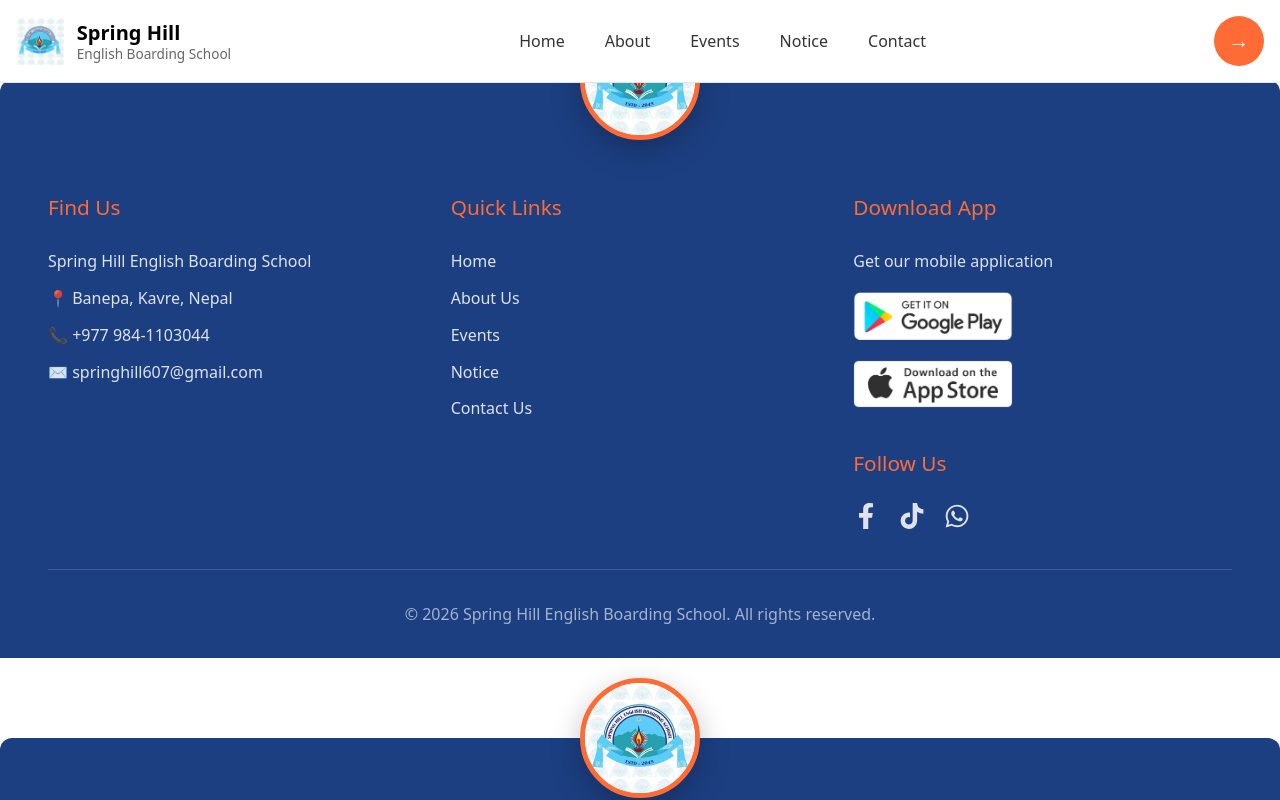
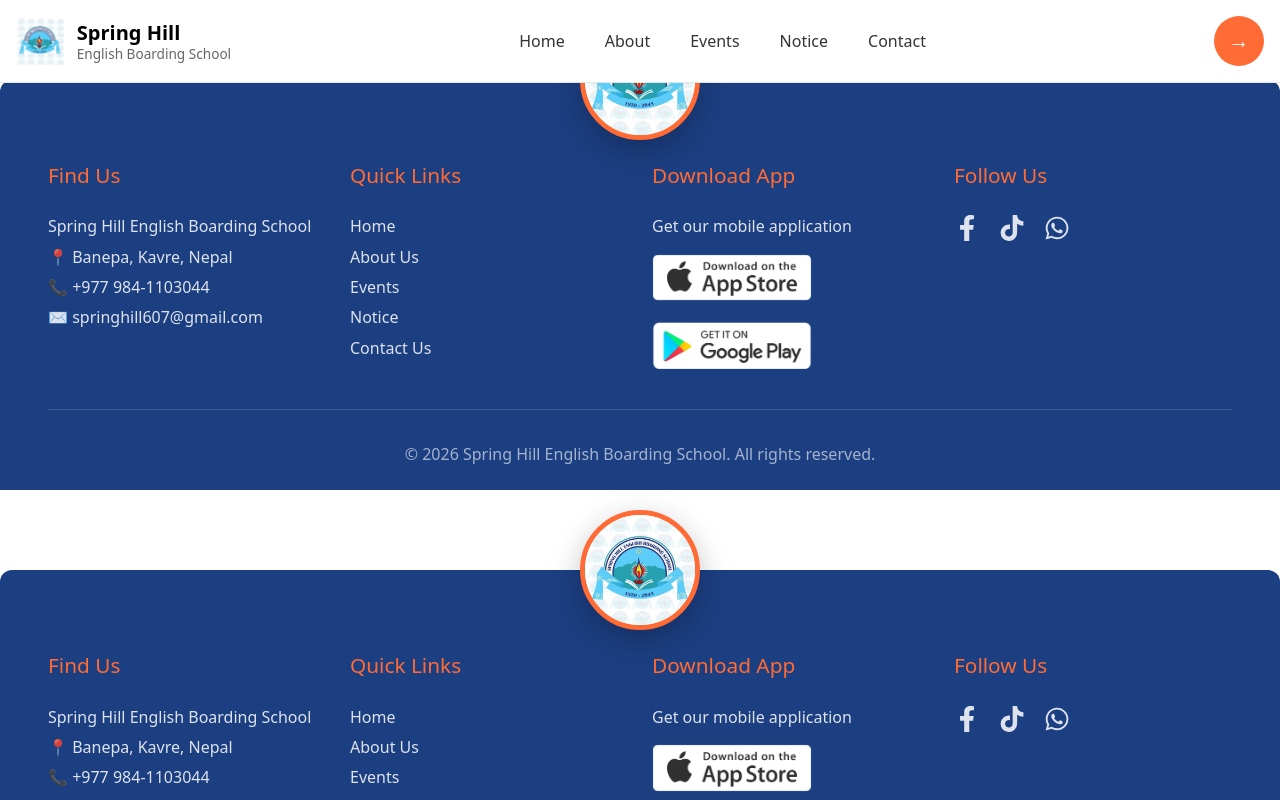
Before and after one commit to codetoli/SpringHill, a React (Vite) app in the folder Frontend/: page /Foooter in a window 1280 px wide. Shown: the top 800 px of the page. Built offline with nearby package versions, Linux system fonts and the light colour scheme.

Commit message:
Feat : footer - height reduced

```diff
--- a/Frontend/src/pages/Footer.jsx
+++ b/Frontend/src/pages/Footer.jsx
@@ -9,7 +9,7 @@ const Footer = () => {
         .footer {
           background: #1C3F82;
           color: white;
-          padding: 7rem 3rem 2rem;
+          padding: 5rem 3rem 1.5rem;
           border-top-right-radius: 12px;
           border-top-left-radius: 12px;
           position: relative;
@@ -46,7 +46,7 @@ const Footer = () => {
           max-width: 1200px;
           margin: auto;
           display: grid;
-         grid-template-columns: repeat(3, 1fr);
+          grid-template-columns: repeat(4, 1fr);
           gap: 1.5rem;
           margin-bottom: 2rem;
         }
@@ -60,7 +60,7 @@ const Footer = () => {
         .footer-section p,
         .footer-section a {
           color: rgba(255, 255, 255, 0.85);
-          line-height: 1.8;
+          line-height: 1.4;
           text-decoration: none;
           display: block;
           margin-bottom: 0.5rem;
@@ -79,7 +79,7 @@ const Footer = () => {
           margin-top: 1rem;
         }
 
-        .store-btn
+        .store-btn {
           border-radius: 8px;
           display: flex;
           justify-content: center;
@@ -87,17 +87,12 @@ const Footer = () => {
           transition: transform 0.3s ease, box-shadow 0.3s ease;
         }
 
-        .store-btn:hover {
-          transform: translateY(-2px);
-          box-shadow: 0 8px 20px rgba(0, 0, 0, 0.3);
-        }
-
         .store-img {
-
           max-width: 160px;
           height: auto;
         }
 
+        /* ===== SOCIAL ICONS ===== */
         .social-links {
           display: flex;
           gap: 1.2rem;
@@ -117,7 +112,6 @@ const Footer = () => {
           transition: color 0.3s ease, transform 0.3s ease;
         }
 
-/* Hover colors (brand-based) */
         .icon-only .social-icon:hover svg {
           transform: translateY(-2px);
         }
@@ -133,8 +127,6 @@ const Footer = () => {
         .icon-only .social-icon[aria-label="WhatsApp"]:hover svg {
           color: #25d366;
         }
-
-
 
         /* ===== FOOTER BOTTOM ===== */
         .footer-bottom {
@@ -157,11 +149,10 @@ const Footer = () => {
           }
 
           .footer-content {
-    grid-template-columns: repeat(2, 1fr);
+            grid-template-columns: 1fr;
             gap: 1.5rem;
           }
         }
-
       `}</style>
 
       <footer className="footer">
@@ -171,7 +162,7 @@ const Footer = () => {
         </div>
 
         <div className="footer-content">
-          {/* Find Us */}
+          {/* 1️⃣ Find Us */}
           <div className="footer-section">
             <h3>Find Us</h3>
             <p>Spring Hill English Boarding School</p>
@@ -180,7 +171,7 @@ const Footer = () => {
             <p>✉️ springhill607@gmail.com</p>
           </div>
 
-          {/* Quick Links */}
+          {/* 2️⃣ Quick Links */}
           <div className="footer-section">
             <h3>Quick Links</h3>
             <a href="/">Home</a>
@@ -190,7 +181,7 @@ const Footer = () => {
             <a href="/Contact">Contact Us</a>
           </div>
 
-          {/* App + Social */}
+          {/* 3️⃣ Download App */}
           <div className="footer-section">
             <h3>Download App</h3>
             <p>Get our mobile application</p>
@@ -200,25 +191,25 @@ const Footer = () => {
                 href="https://apps.apple.com/np/app/spring-hill-e-b-s/id1565349229"
                 className="store-btn"
               >
-                <img
-                  src={Assets.AppStore}
-                  alt="App Store"
-                  className="store-img"
-                />
+                <img src={Assets.PlayStore} alt="App Store" className="store-img" />
               </a>
+
               <a
                 href="https://play.google.com/store/apps/details?id=com.qubexedu.shebs"
                 className="store-btn"
               >
                 <img
-                  src={Assets.PlayStore}
+                  src={Assets.AppStore}
                   alt="Google Play"
                   className="store-img"
                 />
               </a>
             </div>
+          </div>
 
-            <h3 style={{ marginTop: "2rem" }}>Follow Us</h3>
+          {/* 4️⃣ Follow Us */}
+          <div className="footer-section">
+            <h3>Follow Us</h3>
             <div className="social-links icon-only">
               <a
                 href="https://www.facebook.com/SHEBSBanepa"
@@ -231,7 +222,7 @@ const Footer = () => {
               </a>
 
               <a
-                href="https://www.tiktok.com/@springhillschool3?_r=1&_t=ZS-93dRbbZeVts"
+                href="https://www.tiktok.com/@springhillschool3"
                 className="social-icon"
                 aria-label="TikTok"
                 target="_blank"
```
Lines whose indentation alone changed are shown as unchanged.
